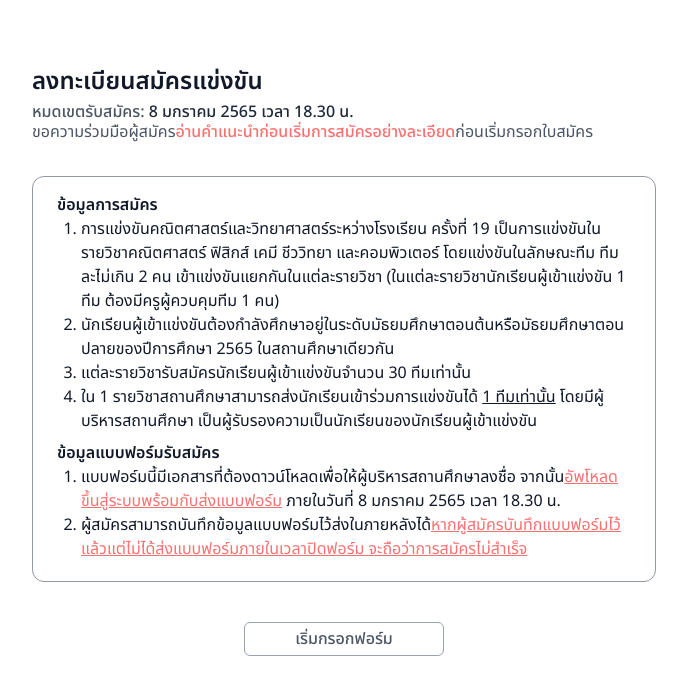
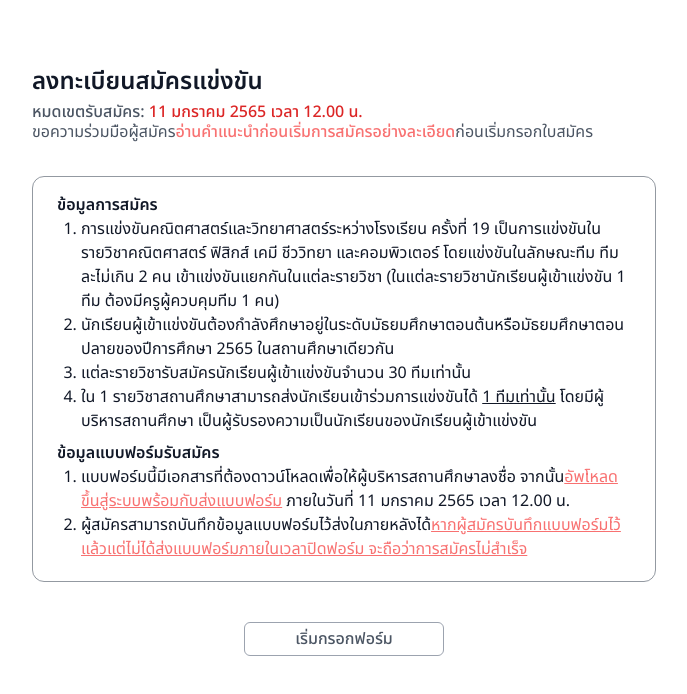
Before and after one commit to pr1gram/TUMSO-website, a Next.js app: page /register in a window 1280 px wide. Shown: the top 694 px of the page, without its empty margins (296-983 px from the left). Built offline with nearby package versions, Linux system fonts and the light colour scheme; no server answers.

Commit message:
fix: fix date

```diff
--- a/src/components/sections/register/LandingSection.tsx
+++ b/src/components/sections/register/LandingSection.tsx
@@ -47,7 +47,7 @@ export const LandingSection = () => {
               <span className="text-red-400 underline">
                 อัพโหลดขึ้นสู่ระบบพร้อมกับส่งแบบฟอร์ม
               </span>{" "}
-              ภายในวันที่ 8 มกราคม 2565 เวลา 18.30 น.
+              ภายในวันที่ 11 มกราคม 2565 เวลา 12.00 น.
             </li>
             <li>
               ผู้สมัครสามารถบันทึกข้อมูลแบบฟอร์มไว้ส่งในภายหลังได้
@@ -82,7 +82,6 @@ export const LandingSection = () => {
                 }}
               />
             ) : (
-
               <IlluminateButton
                 action={() => {
                   if (user.isLoggedIn()) {
@@ -94,7 +93,6 @@ export const LandingSection = () => {
               >
                 <span>เริ่มกรอกฟอร์ม</span>
               </IlluminateButton>
-
             )}
           </motion.div>
         </AnimatePresence>
--- a/src/pages/register/admin/index.tsx
+++ b/src/pages/register/admin/index.tsx
@@ -221,7 +221,7 @@ const Page = () => {
 
   return (
     <div className="min-h-screen w-full">
-      <div className="mx-auto flex max-w-[1260px] flex-wrap justify-center p-6 text-gray-800 sm:justify-start">
+      <div className="mx-auto flex max-w-[1270px] flex-wrap justify-center p-6 text-gray-800 sm:justify-start">
         <div className="mt-6 mr-4 space-y-2 px-4">
           <h1 className="text-2xl font-semibold">
             Summary{" "}
--- a/src/pages/register/index.tsx
+++ b/src/pages/register/index.tsx
@@ -39,7 +39,7 @@ const Page = ({ query }: any) => {
           <h1 className="text-2xl font-semibold">ลงทะเบียนสมัครแข่งขัน</h1>
           <h1 className="mt-1 font-medium leading-4 text-gray-600">
             หมดเขตรับสมัคร:{" "}
-            <span className="text-gray-800">8 มกราคม 2565 เวลา 18.30 น.</span>
+            <span className="text-red-600">11 มกราคม 2565 เวลา 12.00 น.</span>
           </h1>
           <p className="text-gray-600">
             ขอความร่วมมือผู้สมัคร
--- a/src/pages/register/status.tsx
+++ b/src/pages/register/status.tsx
@@ -73,7 +73,7 @@ const Page = () => {
           <h1 className="text-2xl font-semibold">ลงทะเบียนสมัครแข่งขัน</h1>
           <h1 className="mt-1 font-medium leading-4 text-gray-600">
             หมดเขตรับสมัคร:{" "}
-            <span className="text-gray-800">8 มกราคม 2565 เวลา 18.30 น.</span>
+            <span className="text-gray-800">11 มกราคม 2565 เวลา 12.00 น.</span>
           </h1>
           <p className="text-gray-600">
             ขอความร่วมมือผู้สมัคร
@@ -142,7 +142,9 @@ const Page = () => {
           <span className="text-green-600">ตรวจสอบแล้ว</span>{" "}
           หากใบสมัครถูกปฏิเสธจะแสดงสถานะ{" "}
           <span className="text-red-500">ถูกปฏิเสธ</span>{" "}
-          ถ้าผู้สมัครได้รับสถานะนี้ ผู้สมัครจะต้องแก้ไขแบบฟอร์มโดยกดที่ข้อความ แก้ไขแบบฟอร์ม ในกล่องแสดงสถานะ หากมีข้อสงสัยเพิ่มเติมสามารถสอบถามรายละเอียดเพิ่มเติมตามช่องทางติดต่อที่ระบุไว้
+          ถ้าผู้สมัครได้รับสถานะนี้ ผู้สมัครจะต้องแก้ไขแบบฟอร์มโดยกดที่ข้อความ
+          แก้ไขแบบฟอร์ม ในกล่องแสดงสถานะ
+          หากมีข้อสงสัยเพิ่มเติมสามารถสอบถามรายละเอียดเพิ่มเติมตามช่องทางติดต่อที่ระบุไว้
         </p>
       </div>
     </div>
```
Lines whose indentation alone changed are shown as unchanged.
